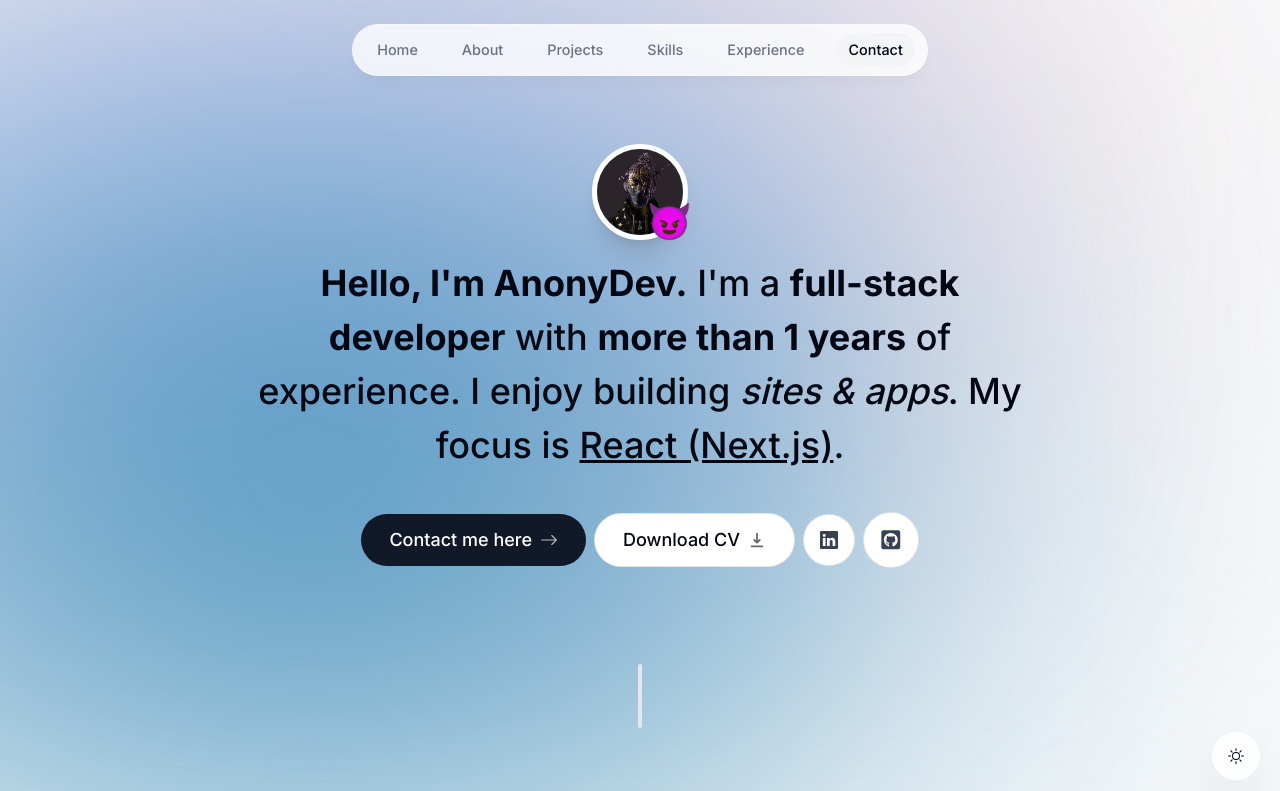
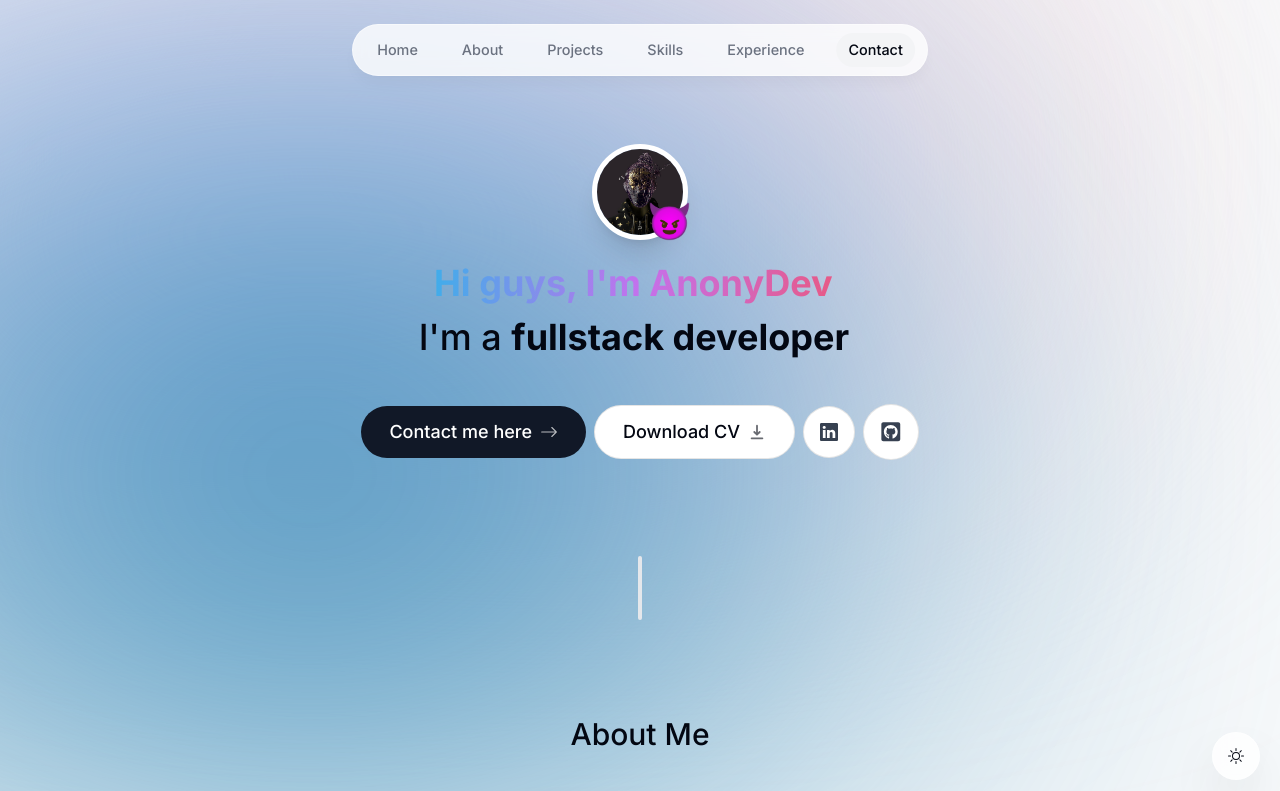
Before and after one commit to hophuoc14/portfolio_nextjs14, a Next.js app: page / in a window 1280 px wide. Shown: the top 791 px of the page. Built offline with nearby package versions, Linux system fonts and the light colour scheme; no server answers.

Commit message:
update intro

```diff
--- a/app/globals.css
+++ b/app/globals.css
@@ -13,3 +13,25 @@
 .borderBlack {
   @apply border border-black/10;
 }
+
+.textBox{
+  width: 350px;
+  position: relative;
+  /*background: rgba(229, 231, 235, 0.8);*/
+  height: 40px;
+}
+
+.boxAbs {
+  width: max-content;
+  position: absolute;
+  display: flex;
+  flex-direction: column;
+  /*overflow: hidden;*/
+  /*align-items: flex-start;*/
+  height: 40px;
+  left: 0;
+}
+
+.vertical-timeline-element-content .vertical-timeline-element-date{
+  padding-inline: 1rem !important;
+}
--- a/app/layout.tsx
+++ b/app/layout.tsx
@@ -6,7 +6,6 @@
 import ThemeSwitch from "@/components/theme-switch";
 import ThemeContextProvider from "@/context/theme-context";
 import { Toaster } from "react-hot-toast";
-
 const inter = Inter({ subsets: ["latin"] });
 
 export const metadata = {
--- a/components/intro.tsx
+++ b/components/intro.tsx
@@ -1,18 +1,45 @@
 "use client";
 
 import Image from "next/image";
-import React from "react";
-import { motion } from "framer-motion";
+import React, {useEffect, useState} from "react";
+import {motion} from "framer-motion";
 import Link from "next/link";
-import { BsArrowRight, BsLinkedin } from "react-icons/bs";
-import { HiDownload } from "react-icons/hi";
-import { FaGithubSquare } from "react-icons/fa";
-import { useSectionInView } from "@/lib/hooks";
-import { useActiveSectionContext } from "@/context/active-section-context";
+import {BsArrowRight, BsLinkedin} from "react-icons/bs";
+import {HiDownload} from "react-icons/hi";
+import {FaGithubSquare} from "react-icons/fa";
+import {useSectionInView} from "@/lib/hooks";
+import {useActiveSectionContext} from "@/context/active-section-context";
+import {TypeAnimation} from "react-type-animation";
+import 'animate.css';
 
 export default function Intro() {
-  const { ref } = useSectionInView("Home", 0.5);
-  const { setActiveSection, setTimeOfLastClick } = useActiveSectionContext();
+	const {ref} = useSectionInView("Home", 0.5);
+	const {setActiveSection, setTimeOfLastClick} = useActiveSectionContext();
+
+	const listContent = ["fullstack", "frontend", "reactjs"]
+	const [contents, setContents] = useState(listContent)
+	const [animationClass, setAnimationClass] = useState('animate__animated animate__fadeInUp')
+
+	const MountedAnimation = () => {
+		if(animationClass === 'animate__animated animate__fadeInUp') return <span className={`font-bold animate__animated animate__fadeInUp`}>{contents[1]} developer</span>
+		return <span className={`font-bold animate__animated animate__fadeOutUp`}>{contents[1]} developer</span>
+	}
+
+	useEffect(() => {
+		setInterval(() => {
+			setTimeout(() => setAnimationClass('animate__animated animate__fadeOutUp'),1)
+
+			setTimeout(() => {
+				setContents(state => {
+					const first = state[state.length - 1]
+					const second = state[state.length - 3]
+					const last = state[state.length - 2]
+					return [first, second, last]
+				})
+				setAnimationClass('animate__animated animate__fadeInUp')
+			}, 500)
+		}, 4000)
+	}, []);
 
 	return (
 		<section
@@ -23,8 +50,8 @@
 			<div className="flex items-center justify-center">
 				<div className="relative">
 					<motion.div
-            initial={{ opacity: 0, scale: 0 }}
-            animate={{ opacity: 1, scale: 1 }}
+						initial={{opacity: 0, scale: 0}}
+						animate={{opacity: 1, scale: 1}}
 						transition={{
 							type: "tween",
 							duration: 0.2,
@@ -43,8 +70,8 @@
 
 					<motion.span
 						className="absolute bottom-[-1px] right-[-4px] text-4xl"
-            initial={{ opacity: 0, scale: 0 }}
-            animate={{ opacity: 1, scale: 1 }}
+						initial={{opacity: 0, scale: 0}}
+						animate={{opacity: 1, scale: 1}}
 						transition={{
 							type: "spring",
 							stiffness: 125,
@@ -59,20 +86,40 @@
 
 			<motion.h1
 				className="mb-10 mt-4 px-4 text-2xl font-medium !leading-[1.5] sm:text-4xl"
-        initial={{ opacity: 0, y: 100 }}
-        animate={{ opacity: 1, y: 0 }}
+				initial={{opacity: 0, y: 100}}
+				animate={{opacity: 1, y: 0}}
 			>
-        <span className="font-bold">Hello, I'm AnonyDev.</span> I'm a{" "}
-        <span className="font-bold">full-stack developer</span> with{" "}
-        <span className="font-bold">more than 1 years</span> of experience. I enjoy
-        building <span className="italic">sites & apps</span>. My focus is{" "}
-        <span className="underline">React (Next.js)</span>.
+				<p className="font-bold" style={{
+					background: 'linear-gradient(to right, #12c2e9, #c471ed, #f64f59)', /* W3C, IE 10+/ Edge, Firefox 16+, Chrome 26+, Opera 12+, Safari 7+ */
+					WebkitBackgroundClip: 'text',
+					WebkitTextFillColor: 'transparent',
+				}}>
+					<TypeAnimation
+						sequence={[
+							'Hi guys, I\'m AnonyDev',
+							5000,
+							// 'Hi guys, I\'m',
+							// 500,
+						]}
+						speed={{type: 'keyStrokeDelayInMs', value: 200}}
+					/>
+				</p>
+				<span>I'm a{" "}</span>
+				<div className="textBox" style={{display: "inline-block"}}>
+					<div className="boxAbs">
+						{/*<span className={`font-bold ${animationClass}`}>{contents[1]} developer</span>*/}
+						<MountedAnimation />
+					</div>
+				</div>
+				{/*<span className="font-bold">more than 1 years</span> of experience. I enjoy*/}
+				{/*building <span className="italic">sites & apps</span>. My focus is{" "}*/}
+				{/*<span className="underline">React (Next.js)</span>.*/}
 			</motion.h1>
 
 			<motion.div
 				className="flex flex-col sm:flex-row items-center justify-center gap-2 px-4 text-lg font-medium"
-        initial={{ opacity: 0, y: 100 }}
-        animate={{ opacity: 1, y: 0 }}
+				initial={{opacity: 0, y: 100}}
+				animate={{opacity: 1, y: 0}}
 				transition={{
 					delay: 0.1,
 				}}
@@ -86,7 +133,7 @@
 					}}
 				>
 					Contact me here{" "}
-          <BsArrowRight className="opacity-70 group-hover:translate-x-1 transition" />
+					<BsArrowRight className="opacity-70 group-hover:translate-x-1 transition"/>
 				</Link>
 
 				<a
@@ -95,7 +142,7 @@
 					download
 				>
 					Download CV{" "}
-          <HiDownload className="opacity-60 group-hover:translate-y-1 transition" />
+					<HiDownload className="opacity-60 group-hover:translate-y-1 transition"/>
 				</a>
 
 				<a
@@ -103,7 +150,7 @@
 					href="https://linkedin.com"
 					target="_blank"
 				>
-          <BsLinkedin />
+					<BsLinkedin/>
 				</a>
 
 				<a
@@ -111,7 +158,7 @@
 					href="https://github.com"
 					target="_blank"
 				>
-          <FaGithubSquare />
+					<FaGithubSquare/>
 				</a>
 			</motion.div>
 		</section>
--- a/package.json
+++ b/package.json
@@ -17,6 +17,7 @@
     "@types/node": "20.3.2",
     "@types/react": "18.2.14",
     "@types/react-dom": "18.2.6",
+    "animate.css": "^4.1.1",
     "autoprefixer": "10.4.14",
     "clsx": "^1.2.1",
     "eslint": "8.43.0",
@@ -29,6 +30,7 @@
     "react-hot-toast": "^2.4.1",
     "react-icons": "^4.10.1",
     "react-intersection-observer": "^9.5.2",
+    "react-type-animation": "^3.2.0",
     "react-vertical-timeline-component": "^3.6.0",
     "resend": "^0.16.0",
     "tailwindcss": "3.3.2",
```
Also changed, not shown: 2 other files (tests, documents, lock files or other folders). Lines whose indentation alone changed are shown as unchanged.
